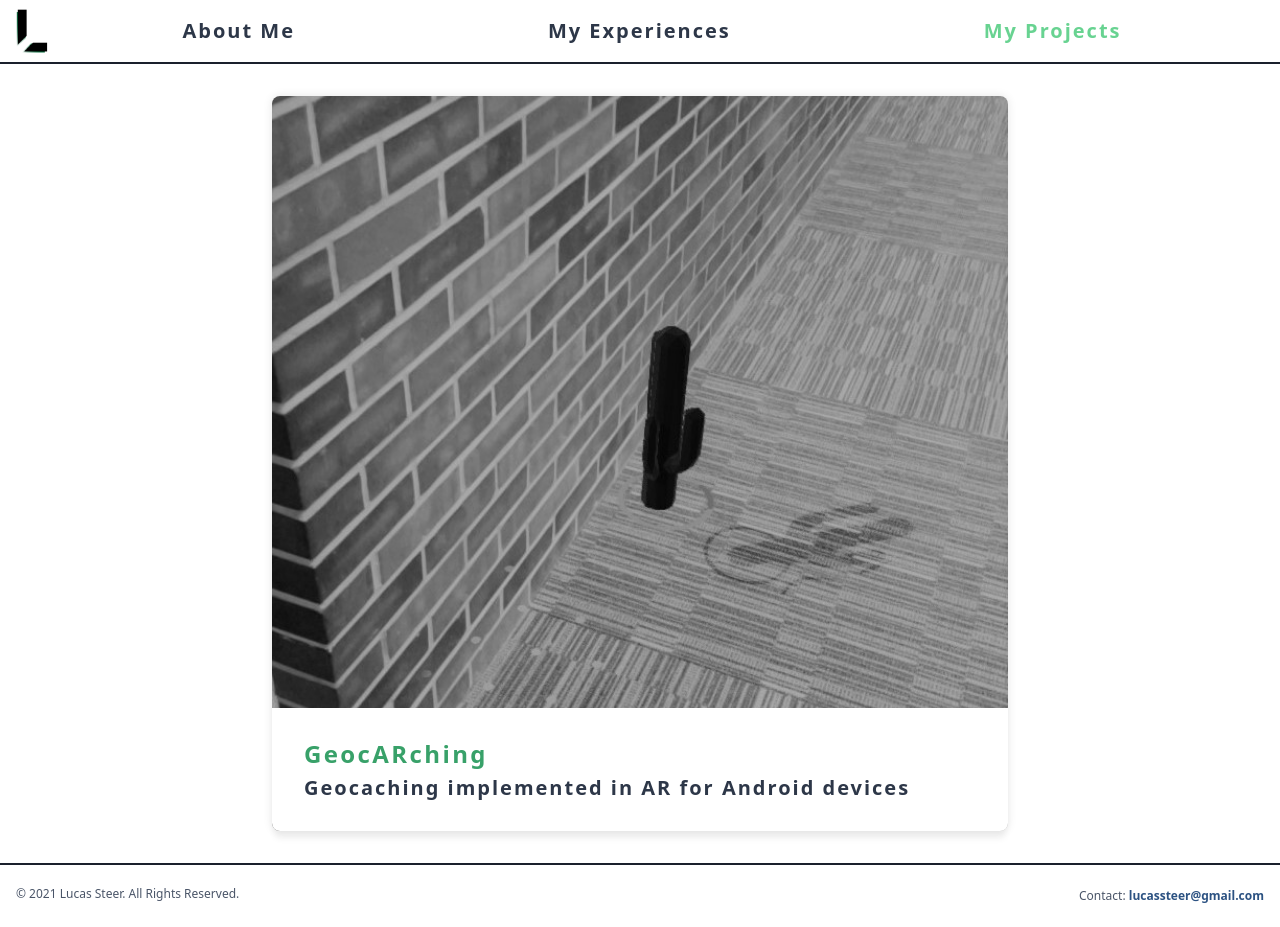
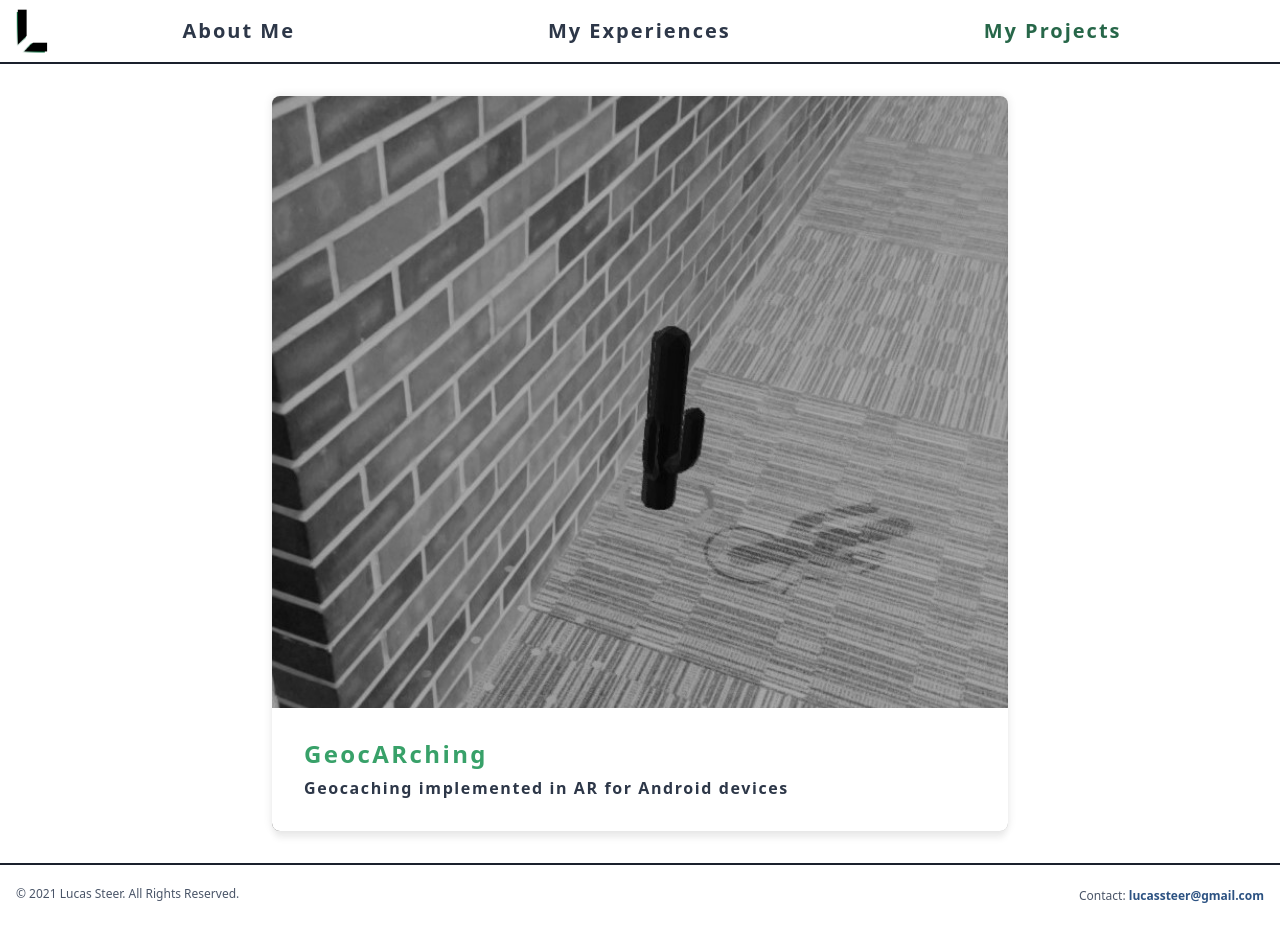
Before and after one commit to LucasSteer/lucassteer_website, a Nuxt app: page /myprojects in a window 1280 px wide. Built offline with nearby package versions, Linux system fonts and the light colour scheme.

Commit message:
Improve accessibility for text highlights

```diff
--- a/components/InternalLink.vue
+++ b/components/InternalLink.vue
@@ -1,7 +1,7 @@
 <template>
   <a
     :href="url"
-    class="text-green-800 font-semibold hover:text-green-400 hover:underline"
+    class="text-green-800 font-semibold hover:text-green-600 hover:underline"
     >{{ text }}</a
   >
 </template>
--- a/components/NavLink.vue
+++ b/components/NavLink.vue
@@ -1,7 +1,7 @@
 <template>
   <a
-    class="transition duration-200 ease-in-out hover:text-green-400 font-semibold tablet:text-xl tablet:tracking-widest"
-    :class="{ 'text-green-400': !url }"
+    class="transition duration-200 ease-in-out font-semibold tablet:text-xl tablet:tracking-widest"
+    :class="{ 'text-green-800': !url, 'hover:text-green-600': url }"
     :href="url"
   >
     {{ text }}
--- a/components/ProjectCard.vue
+++ b/components/ProjectCard.vue
@@ -13,7 +13,7 @@
           {{ title }}
         </h2>
         <h3
-          class="text-sm tracking-widest tablet:text-base tablet:leading-8 tablet:text-xl"
+          class="text-sm tracking-widest tablet:text-base tablet:leading-8 desktop:text-xl"
         >
           {{ subtitle }}
         </h3>
```
